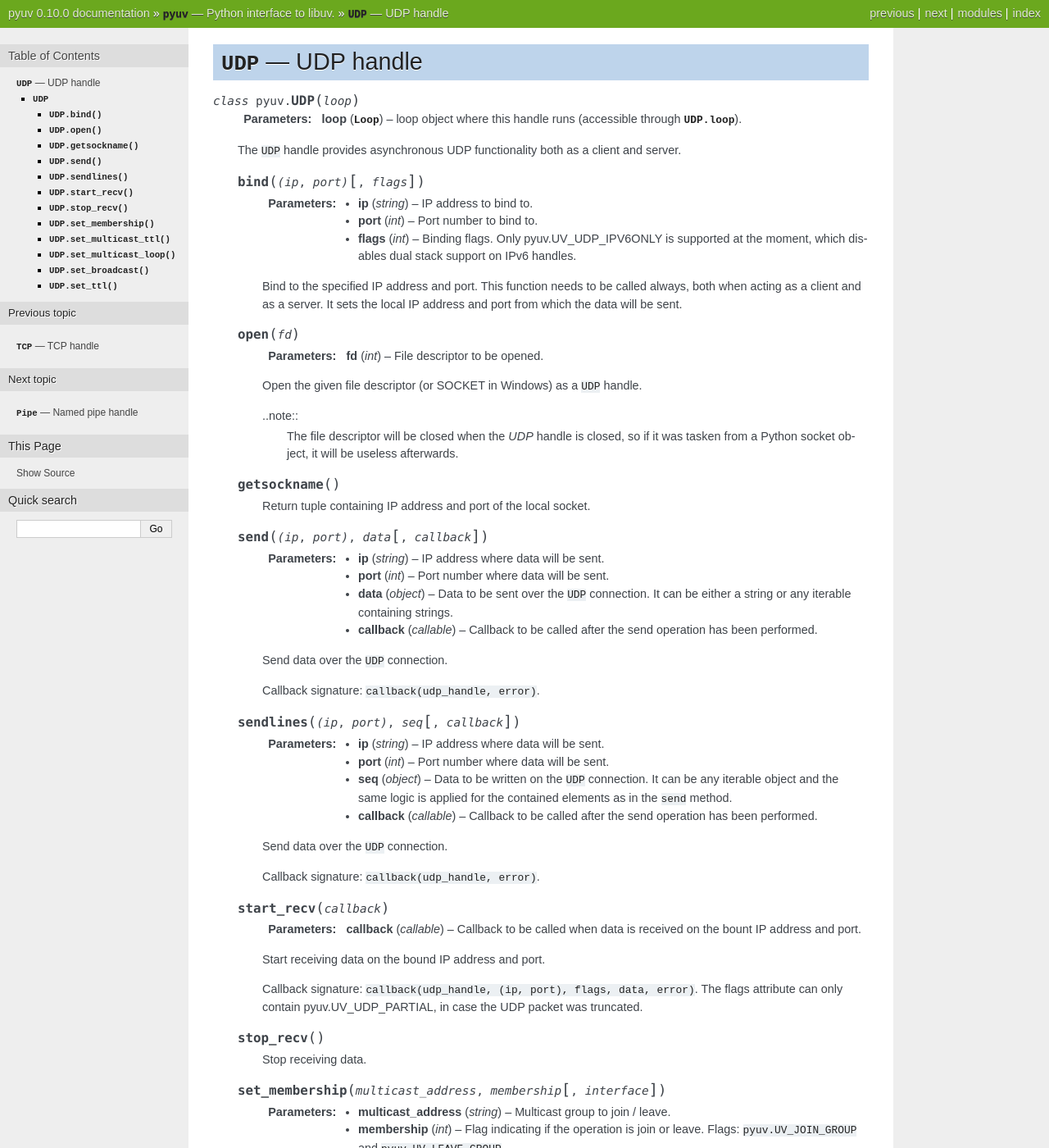
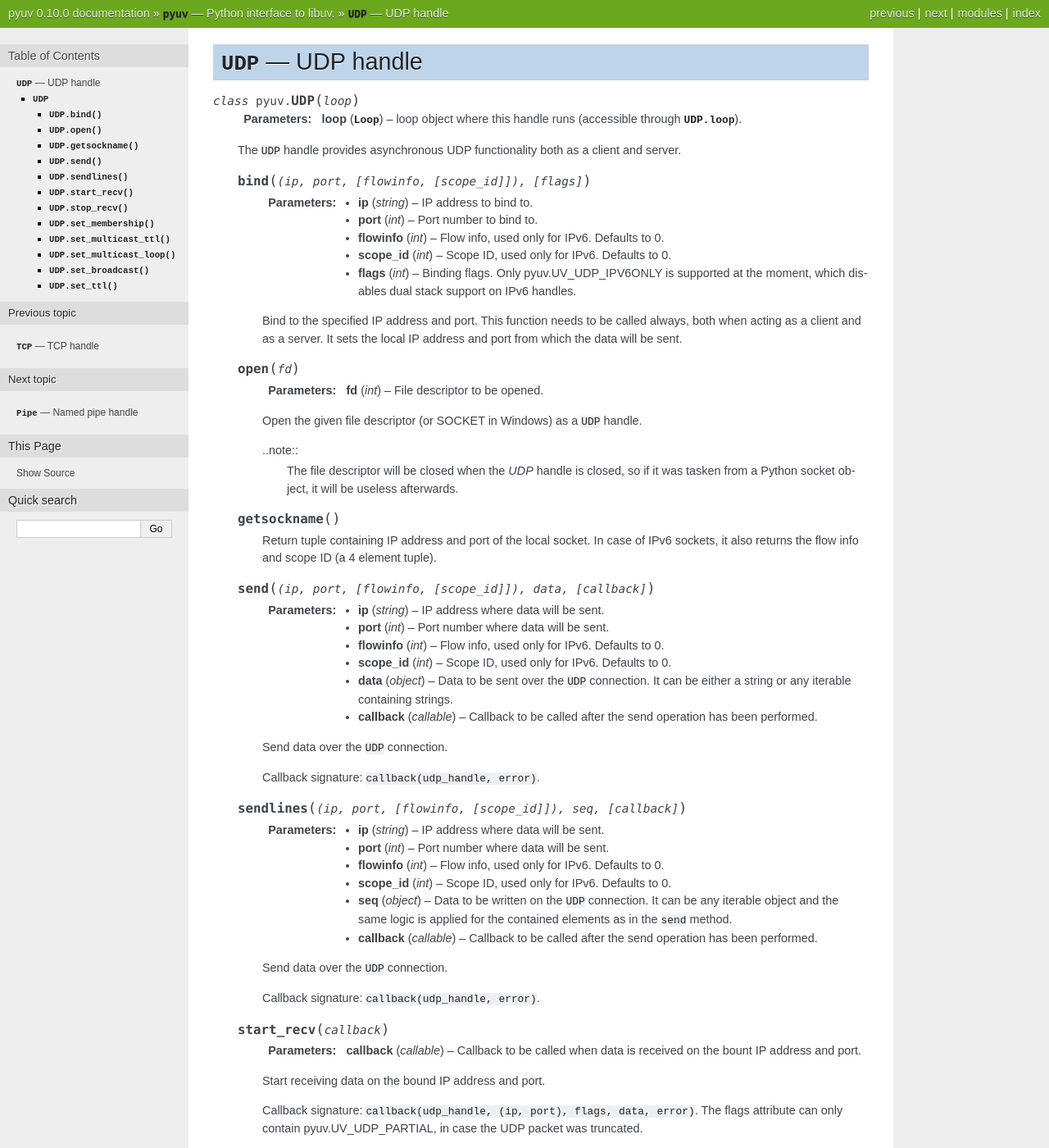
Before and after one commit to saghul/pyuv, a Sphinx documentation site: the page built from docs/udp.rst, in a window 1280 px wide and 1400 px high. Shown: the whole window at 82% size. Built offline with Sphinx 7.4.7, drawn with Linux system fonts in a browser that asks for light colours.

Commit message:
Updated documentation

```diff
--- a/docs/udp.rst
+++ b/docs/udp.rst
@@ -16,11 +16,15 @@
 
     The ``UDP`` handle provides asynchronous UDP functionality both as a client and server.
 
-    .. py:method:: bind((ip, port), [flags])
+    .. py:method:: bind((ip, port, [flowinfo, [scope_id]]), [flags])
 
         :param string ip: IP address to bind to.
 
         :param int port: Port number to bind to.
+
+        :param int flowinfo: Flow info, used only for IPv6. Defaults to 0.
+
+        :param int scope_id: Scope ID, used only for IPv6. Defaults to 0.
 
         :param int flags: Binding flags. Only pyuv.UV_UDP_IPV6ONLY is supported at the moment, which
             disables dual stack support on IPv6 handles.
@@ -41,13 +45,18 @@
 
     .. py:method:: getsockname
 
-        Return tuple containing IP address and port of the local socket.
+        Return tuple containing IP address and port of the local socket. In case of IPv6 sockets, it also returns
+        the flow info and scope ID (a 4 element tuple).
 
-    .. py:method:: send((ip, port), data, [callback])
+    .. py:method:: send((ip, port, [flowinfo, [scope_id]]), data, [callback])
 
         :param string ip: IP address where data will be sent.
 
         :param int port: Port number where data will be sent.
+
+        :param int flowinfo: Flow info, used only for IPv6. Defaults to 0.
+
+        :param int scope_id: Scope ID, used only for IPv6. Defaults to 0.
 
         :param object data: Data to be sent over the ``UDP`` connection. It can be either
             a string or any iterable containing strings.
@@ -59,11 +68,15 @@
 
         Callback signature: ``callback(udp_handle, error)``.
 
-    .. py:method:: sendlines((ip, port), seq, [callback])
+    .. py:method:: sendlines((ip, port, [flowinfo, [scope_id]]), seq, [callback])
 
         :param string ip: IP address where data will be sent.
 
         :param int port: Port number where data will be sent.
+
+        :param int flowinfo: Flow info, used only for IPv6. Defaults to 0.
+
+        :param int scope_id: Scope ID, used only for IPv6. Defaults to 0.
 
         :param object seq: Data to be written on the ``UDP`` connection. It can be any iterable object and the same
             logic is applied for the contained elements as in the ``send`` method.
```
Also changed, not shown: docs/tcp.rst (+14 -4 lines).
